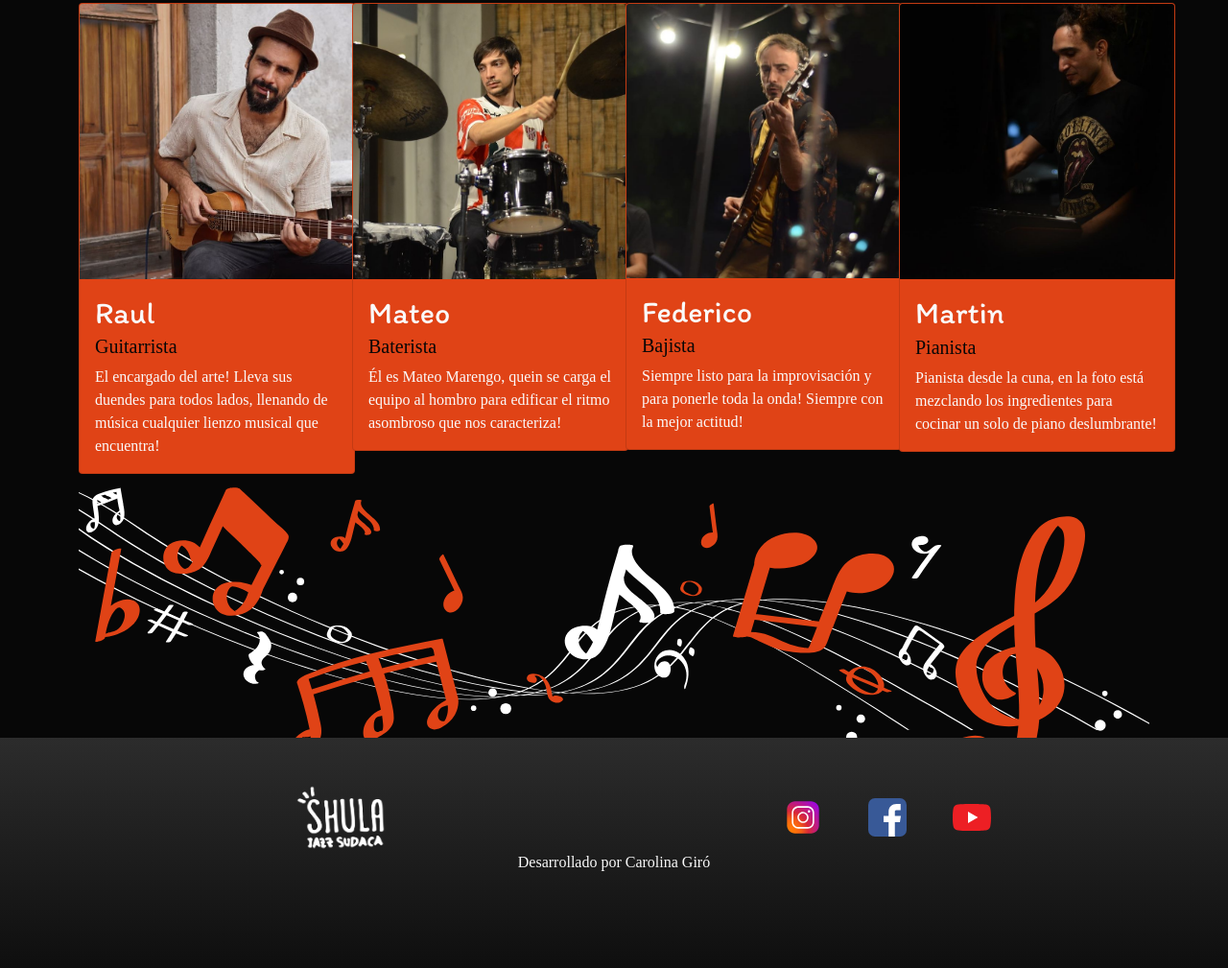
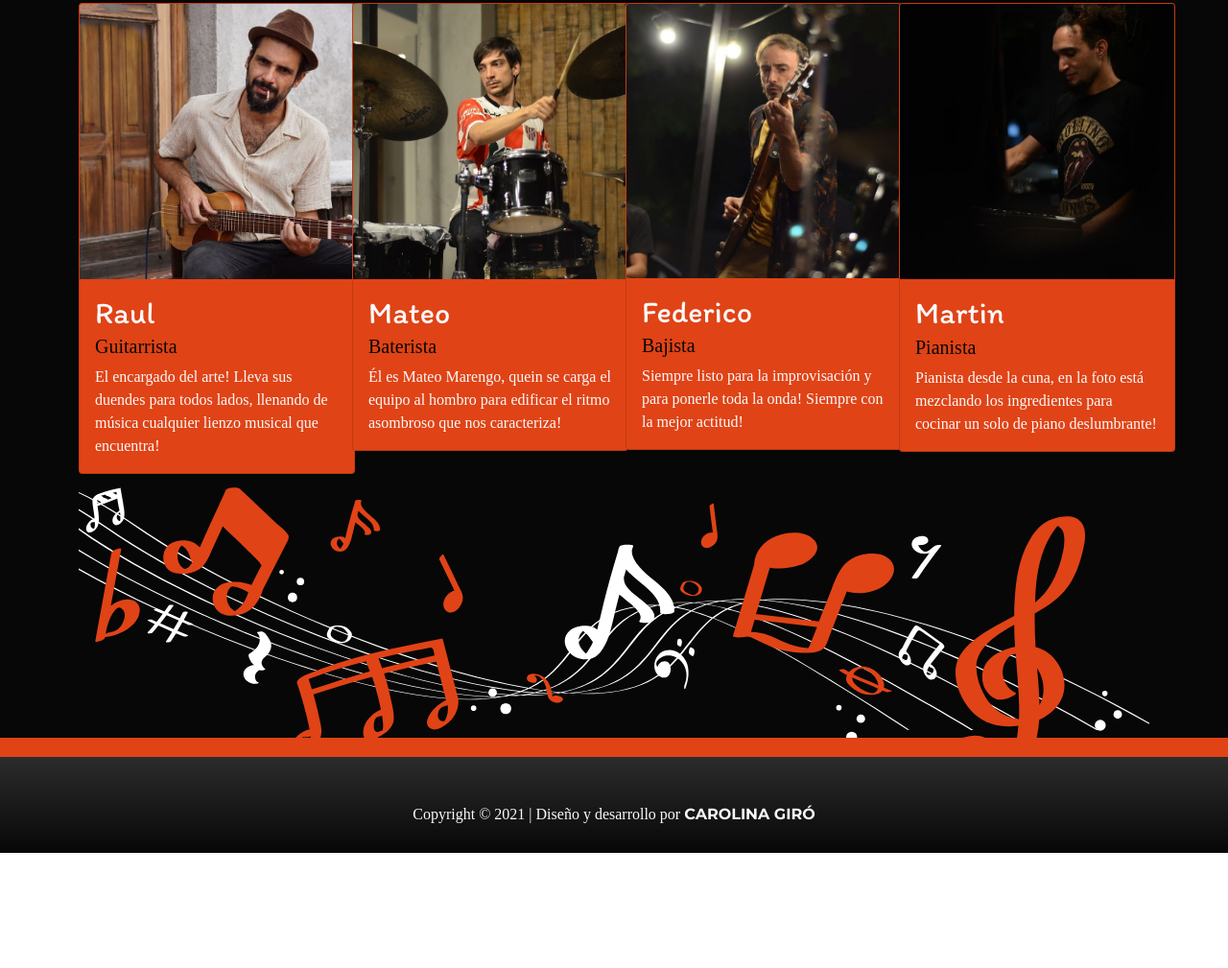
Before and after one commit to girocarolina/ShulaJazz-Giro, a website: page los-integrantes.html in a window 1280 px wide. Shown: the part 283-1292 px from the top of the page at 96% size. After the commit the page ends 1172 px from the top, so only its background shows below. Drawn offline with nearby package versions, Linux system fonts and the light colour scheme; a web font is replaced by a local one.

Commit message:
Cambio del contenido del footer

```diff
--- a/los-integrantes.html
+++ b/los-integrantes.html
@@ -129,39 +129,13 @@
 
             <img src="images/musicHorizontal.svg" alt="acordes musicales de decoración">
         </div>
+
+        <div class="division"></div>
     </main>
 
     <footer class="py-5">
-        <div class="container">
-            <div class="row">
-                <div class="logoShulaFooter col-lg-6 col-sm-12 d-flex justify-content-center align-items-center">
-                    <a href="index.html"><img src="images/shulaLogo.png" alt="Logo Shula Jazz Sudaca"></a>
-                </div>
-
-                <div class="socialMediaFooter col-lg-6 col-sm-12 d-flex justify-content-center align-items-center">
-                    <div class="icon mx-4">
-                        <a href="https://www.instagram.com/shulajazzsudaca/">
-                            <img src="images/icons/iconInstagram.svg" alt="seguinos en instagram" height="40px">
-                        </a>
-                    </div>
-
-                    <div class="icon mx-4">
-                        <a href="https://www.facebook.com">
-                            <img src="images/icons/iconFacebook.svg" alt="seguinos en facebook" height="40px">
-                        </a>
-                    </div>
-
-                    <div class="icon mx-4">
-                        <a href="https://www.youtube.com">
-                            <img src="images/icons/iconYoutube.svg" alt="seguinos en youtube" height="40px">
-                        </a>
-                    </div>
-                </div>
-            </div>
-        </div>
-
-        <p class="datosFooter text-center"> Desarrollado por Carolina Giró </p>
-    </footer>
+        <p class="datosFooter text-center"> Copyright © 2021 | Diseño y desarrollo por <a href="https://www.linkedin.com/in/girocarolina/">Carolina Giró</a></p>
+   </footer>
 
 
 
--- a/scss/sections/_header-footer.scss
+++ b/scss/sections/_header-footer.scss
@@ -9,11 +9,5 @@
 /* FOOTER */
 footer {
     background-image: linear-gradient(#2c2c2c, #070707);
-    height: 300px;
-
-    .logoShulaFooter {
-        img {
-            height: 70px;
-        }
-    }
+    height: 100px;
 }
```
Also changed, not shown: index.html (+1 -29 lines), css/style.css, images/autoShula.svg (deleted), images/autos.svg (deleted), 1 other file.
